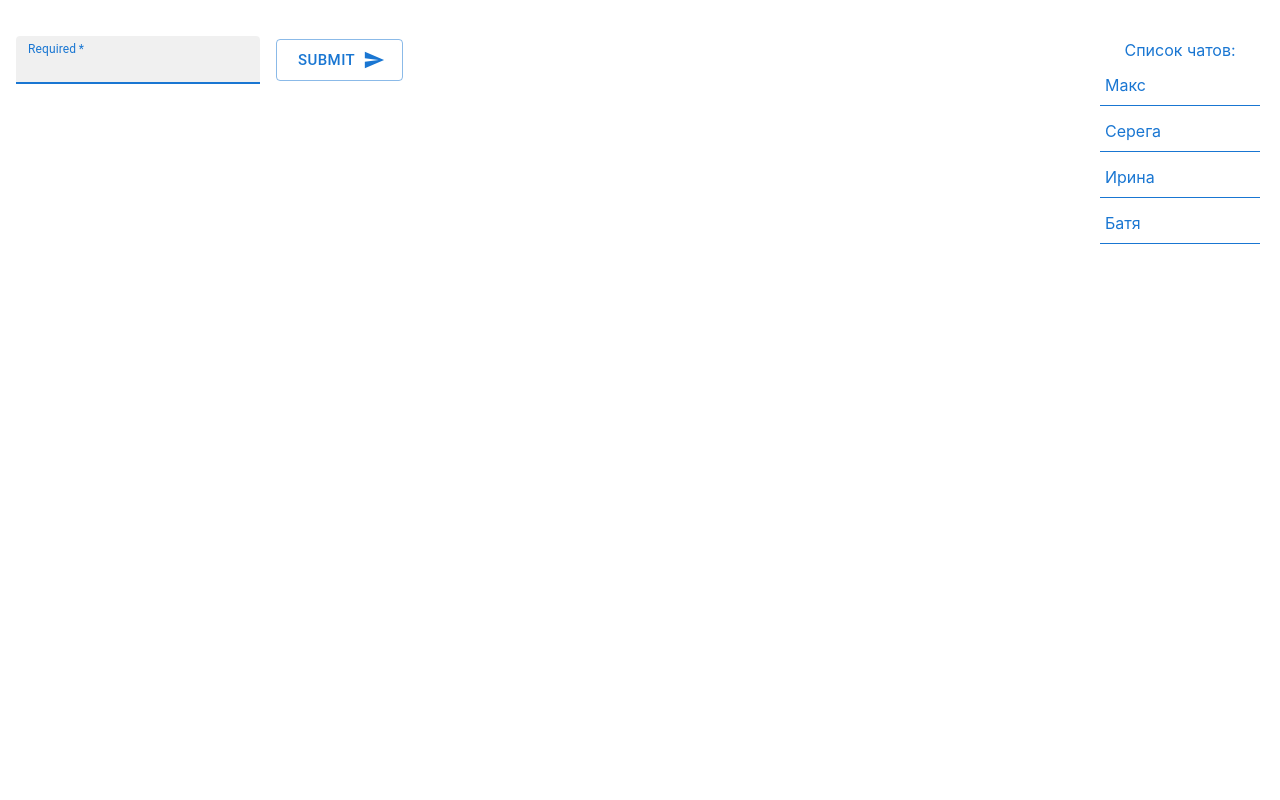
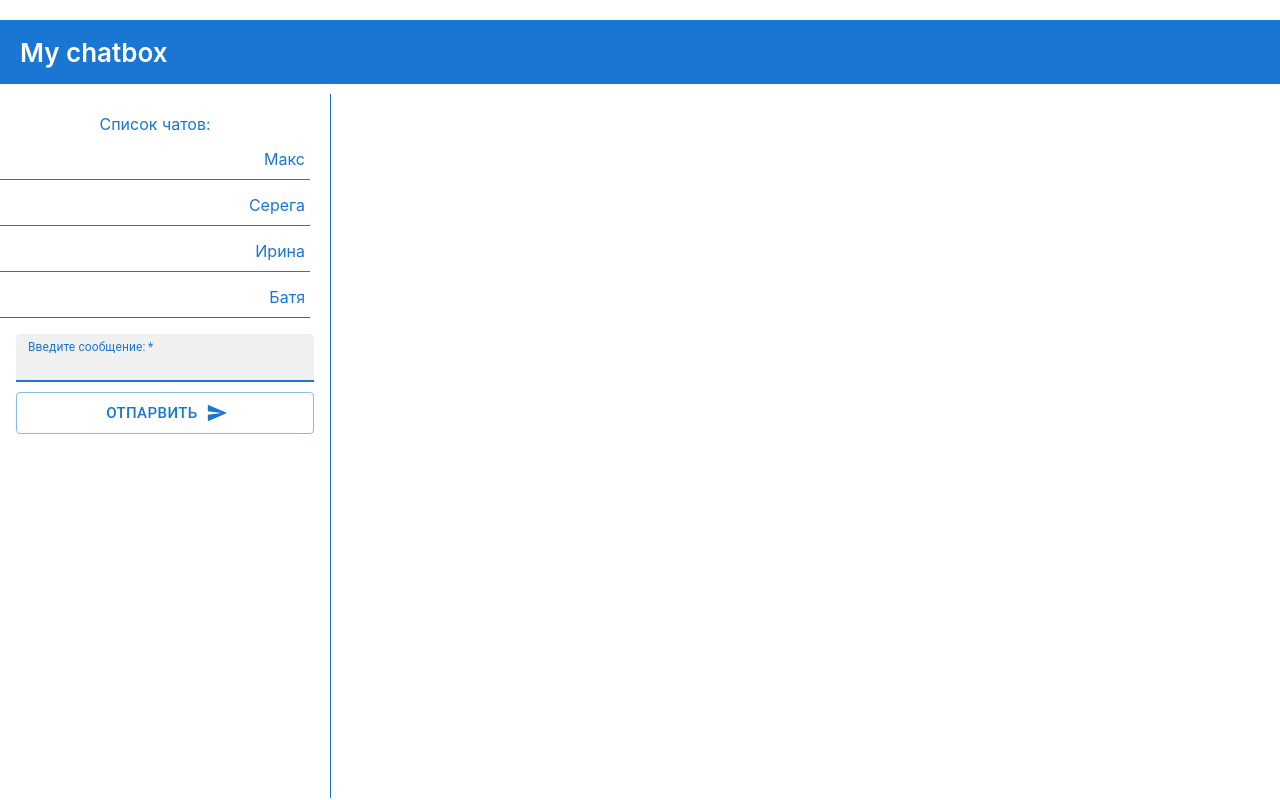
Before and after one commit to dmhlupin/react, a React (Create React App) app: page / in a window 1280 px wide. Built offline with nearby package versions, Linux system fonts and the light colour scheme.

Commit message:
css added

```diff
--- a/src/App.css
+++ b/src/App.css
@@ -1,6 +1,11 @@
 .App {
   text-align: center;
   margin-top: 20px;
+  display: flex;
+  flex-direction: column;
+
+}
+.main {
   display: flex;
   flex-direction: row;
   justify-content: space-between;
@@ -18,14 +23,20 @@
 }
 
 .App-header {
-  background-color: #282c34;
-  min-height: 100vh;
+  background-color: #1976d2;
+  height: 8vh;
   display: flex;
   flex-direction: column;
-  align-items: center;
+  align-items:flex-start;
   justify-content: center;
   font-size: calc(10px + 2vmin);
   color: white;
+  padding-left: 20px;
+  margin-bottom: 10px;
+}
+
+.logo {
+  font-weight: 600;
 }
 
 .App-link {
@@ -42,7 +53,7 @@
 }
 .message-list {
   margin-top: 20px;
-  flex-grow: 9;
+  flex-grow: 1;
 
 }
 .message {
--- a/src/App.js
+++ b/src/App.js
@@ -1,13 +1,16 @@
 
 import { useEffect, useRef, useState } from 'react';
+
 import './App.css';
 import './ChatList.css';
+import './MessageBox.css';
 
 import { Form } from './components/Form';
 import { Id } from './components/GetId';
 import { MessageList } from './components/MessageList';
 import { AUTHORS } from './utils/constants';
 import { Chats } from './components/Chats';
+import { Header } from './components/Header';
 
 export const App = () => {
 
@@ -67,16 +70,19 @@ export const App = () => {
 
   return (
     <div className="App">
-      <div className='message-box'>
+      <Header />
+      <div className='main'>
+        <div className='message-box'>
+        <div className='chat-list'>
+          <header>Список чатов:</header>
+          <Chats chatList={chatList} />
+        </div>
+          <Form onSubmit={sendMessage}/>
+        </div>
+        <div className='message-list'>
+          <MessageList messageList = {messages} />
+        </div>
 
-        <Form onSubmit={sendMessage}/>
-      </div>
-      <div className='message-list'>
-        <MessageList messageList = {messages} />
-      </div>
-      <div className='chat-list'>
-        <header>Список чатов:</header>
-        <Chats chatList={chatList} />
       </div>
     </div>
 
--- a/src/ChatList.css
+++ b/src/ChatList.css
@@ -9,9 +9,10 @@
     display: flex;
     flex-direction: row;
     align-items: center;
+    justify-content: end;
     padding: 5px;
     margin-top: 5px;
-    min-width: 150px;
+    min-width: 300px;
     min-height: 30px;
     border-bottom: 1px solid;
     border-color: #1976d2;
--- /dev/null
+++ b/src/MessageBox.css
@@ -0,0 +1,15 @@
+.message-box {
+    border-right: 1px solid #1976d2;
+    min-height: 88vh;
+}
+
+.message-box form div{
+    display: flex;
+    flex-direction: column;
+    align-items:stretch;
+
+}
+.message-box form div button {
+    margin-top: 10px;
+    margin-left: 0px;
+}
--- a/src/components/Form.jsx
+++ b/src/components/Form.jsx
@@ -33,8 +33,18 @@ export const Form = ({onSubmit}) => {
                 alignItems="center"
                 spacing={2}>
 
-                <TextField required value={value} onChange={handleInput} variant="filled" id="filled-required" label="Required" size="small" inputRef={inputRef}></TextField>
-                <Button type="submit" variant="outlined" size="large" endIcon={<SendIcon />} >Submit</Button>
+                <TextField
+                    required
+                    value={value}
+                    onChange={handleInput}
+                    variant="filled"
+                    id="filled-required"
+                    label="Введите сообщение:"
+                    size="small"
+                    inputRef={inputRef}
+                    fullWidth>
+                </TextField>
+                <Button type="submit" variant="outlined" size="large" endIcon={<SendIcon />} >Отпарвить</Button>
 
             </Stack>
         </form>
--- /dev/null
+++ b/src/components/Header.jsx
@@ -0,0 +1,9 @@
+export const Header = () => {
+    return (
+        <header className="App-header">
+            <p className="logo">
+                My chatbox
+            </p>
+        </header>
+    )
+}
```
